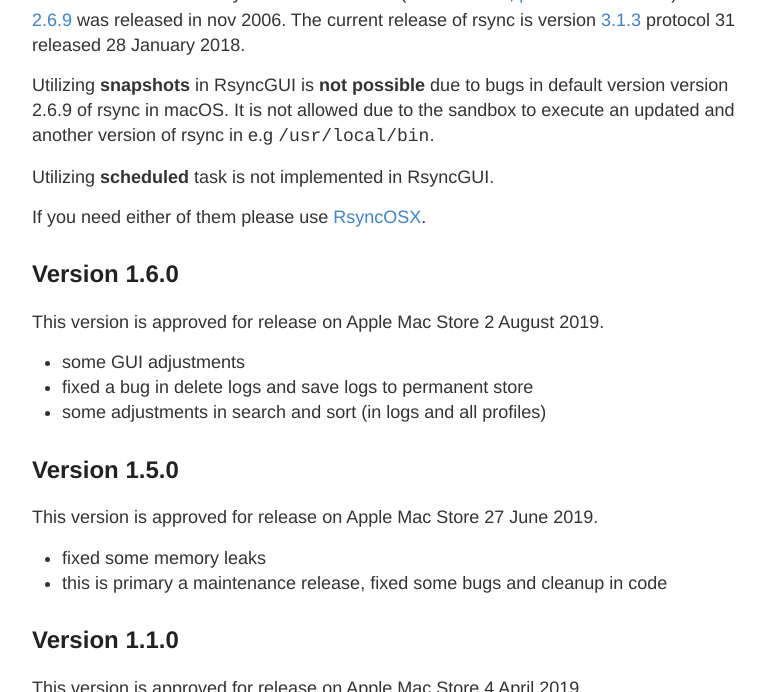
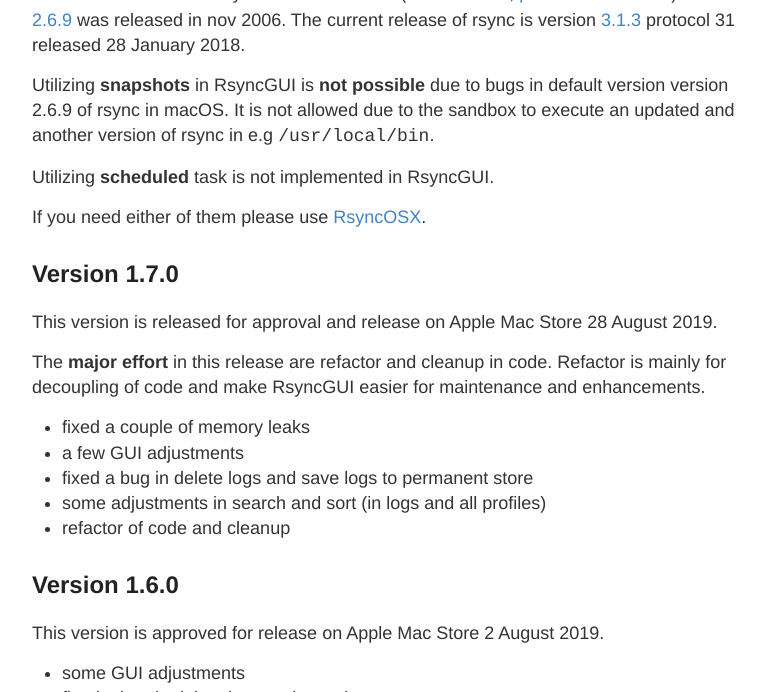
Before and after one commit to d2s/Documentation, a Jekyll site: the page built from _posts/2018-04-10-RsyncGUIChangelog.md, in a window 1280 px wide and 900 px high, scrolled down 582 px, cut to the strip 0-692 px from the top of the window. Shown: the whole strip, without its empty margins (248-1013 px from the left). Built offline with Jekyll 4.4.1, drawn with Linux system fonts in a browser that asks for light colours.

Commit message:
Update 2018-04-10-RsyncGUIChangelog.md

```diff
--- a/_posts/2018-04-10-RsyncGUIChangelog.md
+++ b/_posts/2018-04-10-RsyncGUIChangelog.md
@@ -18,6 +18,18 @@ Utilizing **snapshots** in RsyncGUI is **not possible** due to bugs in default v
 Utilizing **scheduled** task is not implemented in RsyncGUI.
 
 If you need either of them please use [RsyncOSX](https://github.com/rsyncOSX/RsyncOSX).
+
+## Version 1.7.0
+
+This version is released for approval and release on Apple Mac Store 28 August 2019.
+
+The **major effort** in this release are refactor and cleanup in code. Refactor is mainly for decoupling of code and make RsyncGUI easier for maintenance and enhancements.
+
+- fixed a couple of memory leaks
+- a few GUI adjustments
+- fixed a bug in delete logs and save logs to permanent store
+- some adjustments in search and sort (in logs and all profiles)
+- refactor of code and cleanup
 
 ## Version 1.6.0
 
```
